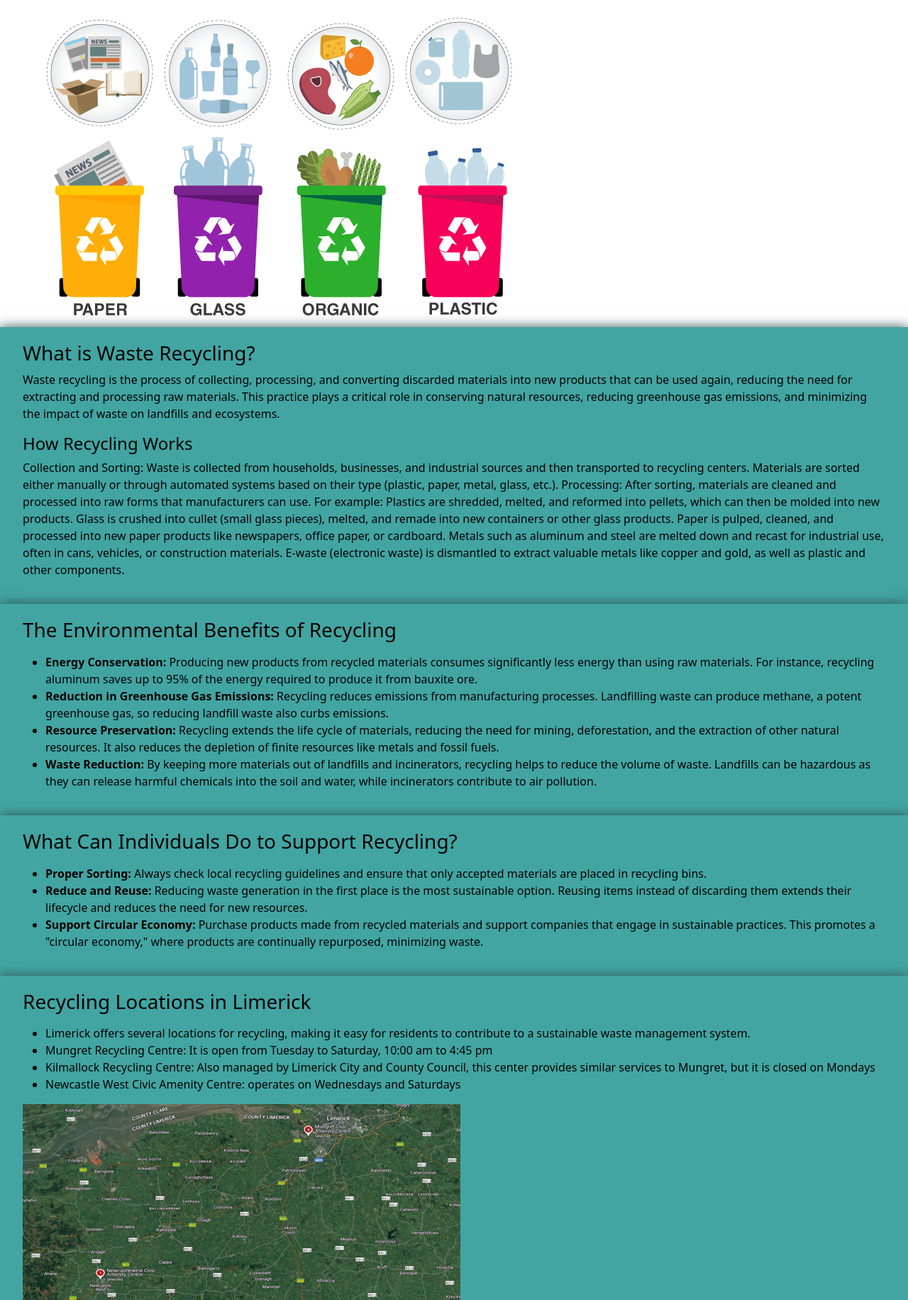
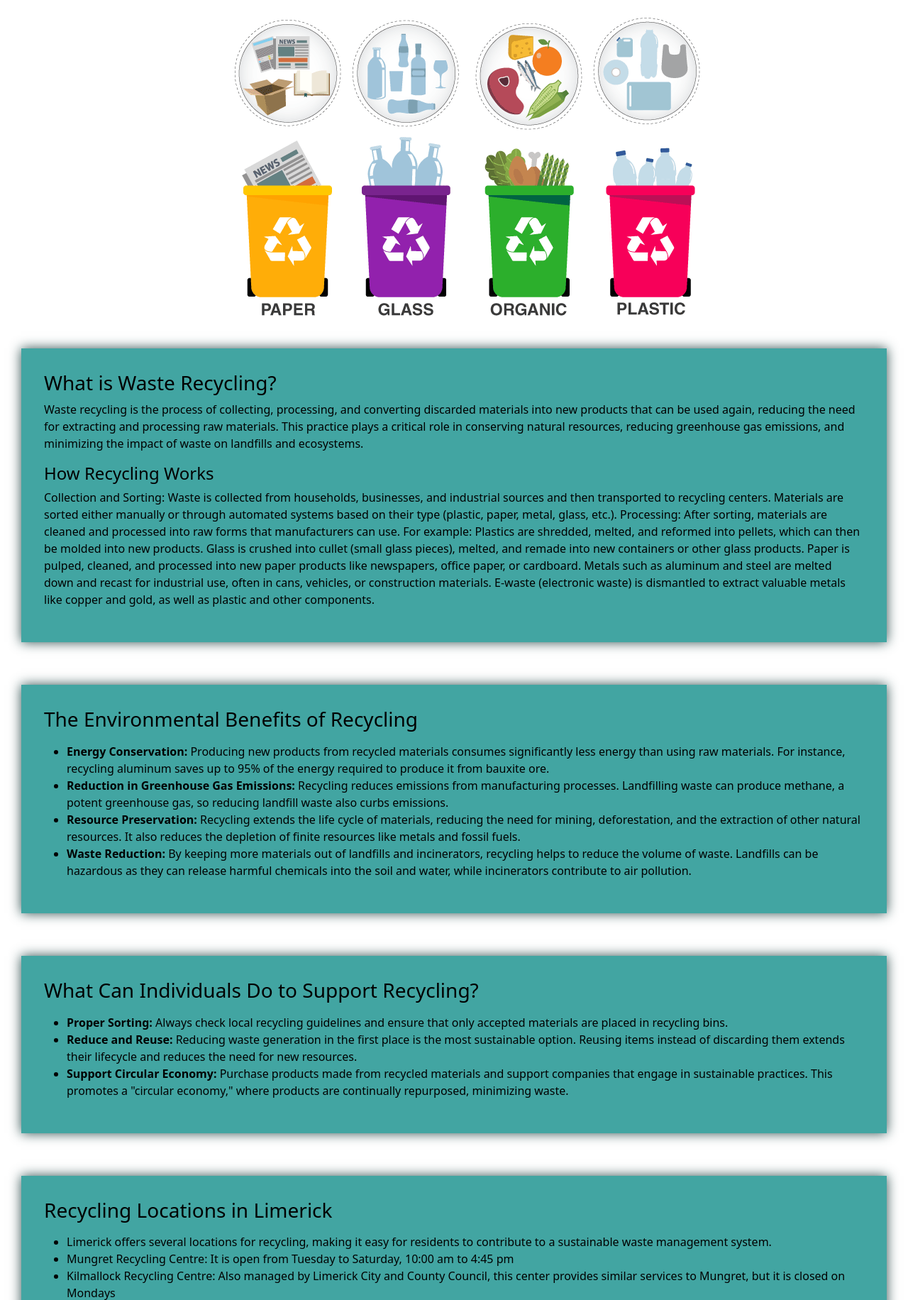
Before and after one commit to FionnOReilly/EcoTrack-GroupProject, a PHP site: page /Information.html in a window 1280 px wide. Shown: the part 88-1920 px from the top of the page at 71% size. Run offline with PHP 8.4, Linux system fonts and the light colour scheme.

Commit message:
updated with proper margins for spacing
everything responsive

```diff
--- a/Information.html
+++ b/Information.html
@@ -48,7 +48,7 @@
 
     <section>
         <div class="grid-container">
-            <img src="images/Solid-Waste-Management.png">
+            <img class="bins-img" src="images/Solid-Waste-Management.png">
 
             <div class="info-card">
 
@@ -140,9 +140,6 @@
 
             </div>
 
-
-
-
             <div class="info-card">
 
                 <h3 class="module-title"> Recycling Locations in Limerick </h3>
@@ -159,7 +156,7 @@
                     <li> Newcastle West Civic Amenity Centre: operates on Wednesdays and Saturdays</li>
                 </ul>
                 </p>
-                <img src="images/mapImg.png">
+                <img class="maps-img" src="images/mapImg.png">
             </div>
 
         </div>
--- a/css/info.css
+++ b/css/info.css
@@ -2,28 +2,26 @@
     color: black;
     box-shadow: 0 0 1em darkslategray;
     padding: 2em;
-    padding-top: 20px;
-    padding-bottom: 20px;
-    background-color: #42A5A2;}
-
- img {
-    max-width: 100%;
-
+    margin: 30px;
+    background-color: #42A5A2;
+    transition: transform 0.2s, box-shadow 0.2s; /* Added transition */
 }
 
-    @media  screen and (min-width: 992px) /*desktop */ {
-        .grid-container {
-            display:grid;
-            grid-template-columns: auto ;
-            margin:auto;
-        }
+.info-card:hover {
+    box-shadow: 0 0 2em darkslategray; /* Increased shadow on hover */
+    transform: scale(1.02); /* Slight scale effect */
+}
 
-        .info-card {
-            color: black;
-            box-shadow: 0 0 1em darkslategray;
-            padding: 2em;
-            padding-top: 20px;
-            padding-bottom: 20px;
-            background-color: #42A5A2;}
+.bins-img, .maps-img {
+    max-width: 100%; /* Scale images to fit the container */
+    height: auto;    /* Maintain aspect ratio */
+    display: block;  /* Prevent extra space below images */
+    margin: 0 auto;  /* Center images if needed */
+}
 
-       }
+@media screen and (min-width: 992px) {
+    .grid-container {
+        display: grid;
+        margin: auto;
+    }
+}
```
